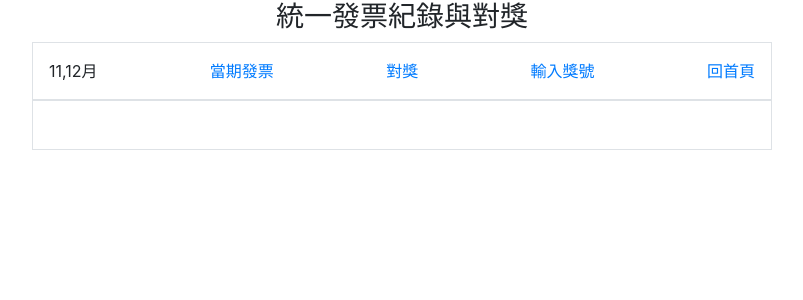
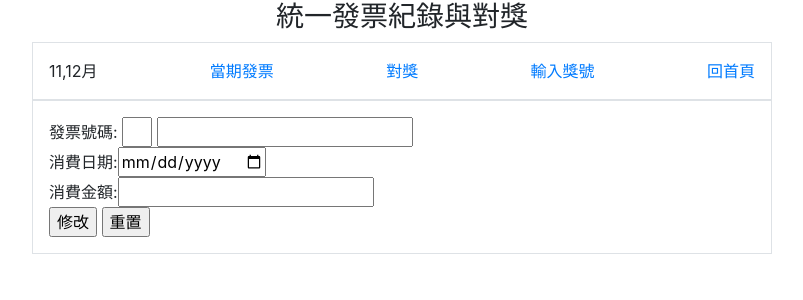
Before and after one commit to wdaweb/invoice-mackliu-1, a PHP site: page /index.php?do=edit_invoice in a window 1280 px wide. Shown: the top 300 px of the page, without its empty margins (238-1041 px from the left). Run offline with PHP 8.4, Linux system fonts and the light colour scheme; data that the repository does not hold is empty.

Commit message:
美化編輯表單

```diff
--- a/edit_invoice.php
+++ b/edit_invoice.php
@@ -4,7 +4,19 @@ include_once "base.php";
 
 $sql="select * from invoices where id='{$_GET['id']}'";
 $inv=$pdo->query($sql)->fetch();
-echo "<pre>";
+/* echo "<pre>";
     print_r($inv);
-echo "</pre>"
+echo "</pre>" */
 ?>
+<form action="api/update_invoice.php" method="post">
+    <input type="hidden" name="id" value="<?=$inv['id'];?>">
+    <div>發票號碼:
+            <input type="text" name="code" style="width:30px" value="<?=$inv['code'];?>">
+            <input type="number" name="number" value='<?=$inv['number'];?>'></div>
+    <div>消費日期:<input type="date" name='date' value="<?=$inv['date'];?>"></div>
+    <div>消費金額:<input type="text" name='payment' value="<?=$inv['payment'];?>"></div>
+    <div>
+        <input type="submit" value="修改">
+        <input type="reset" value="重置">
+    </div>
+</form>
```
